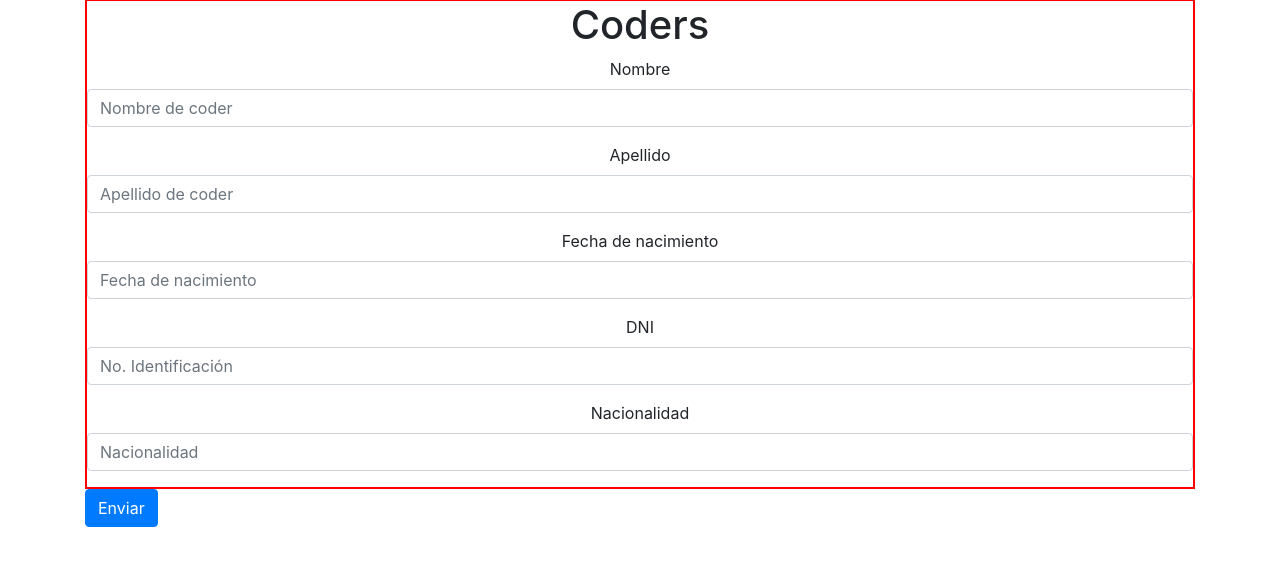
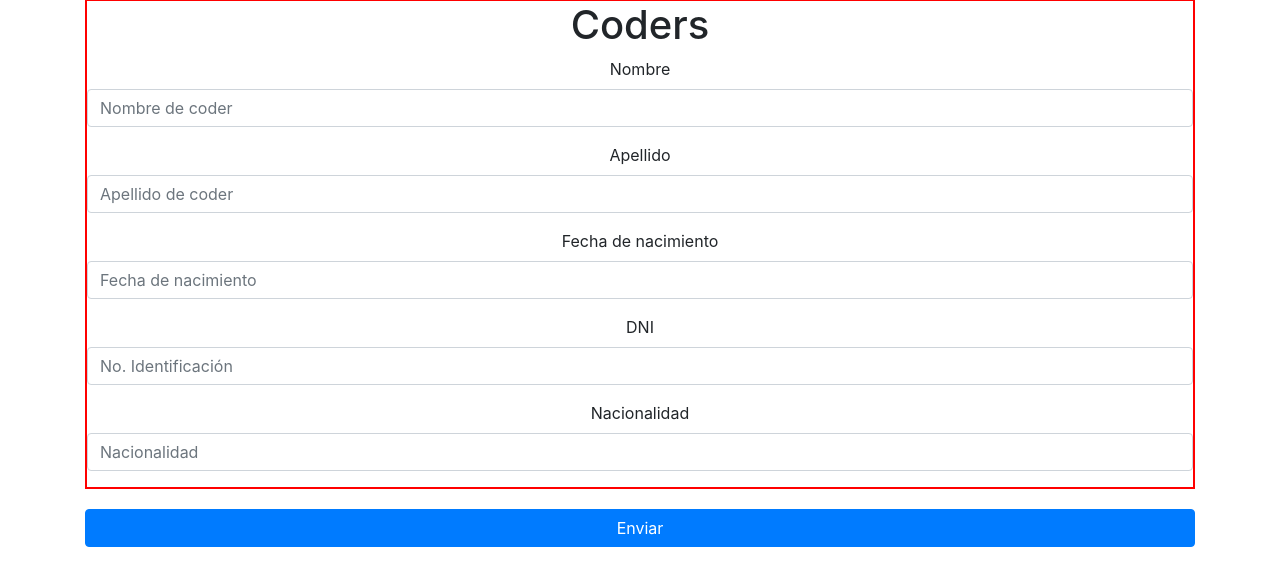
Before and after one commit to santiagofp9/Artifishal-Ignorans, a PHP site: page / in a window 1280 px wide, after a click on "Agregar". Shown: the part 957-1524 px from the top of the page. Before the commit the page ends 1484 px from the top, so only its background shows below. Run offline with PHP 8.4, Linux system fonts and the light colour scheme.

Commit message:
Add files via upload

```diff
--- a/Sprint 3/css/style.css
+++ b/Sprint 3/css/style.css
@@ -71,6 +71,11 @@
     border: 2px solid red;
 }
 
+#enviar{
+    margin-top: 20px;
+    margin-bottom: 20px;
+    width: 100%;
+}
 
 
 
```
